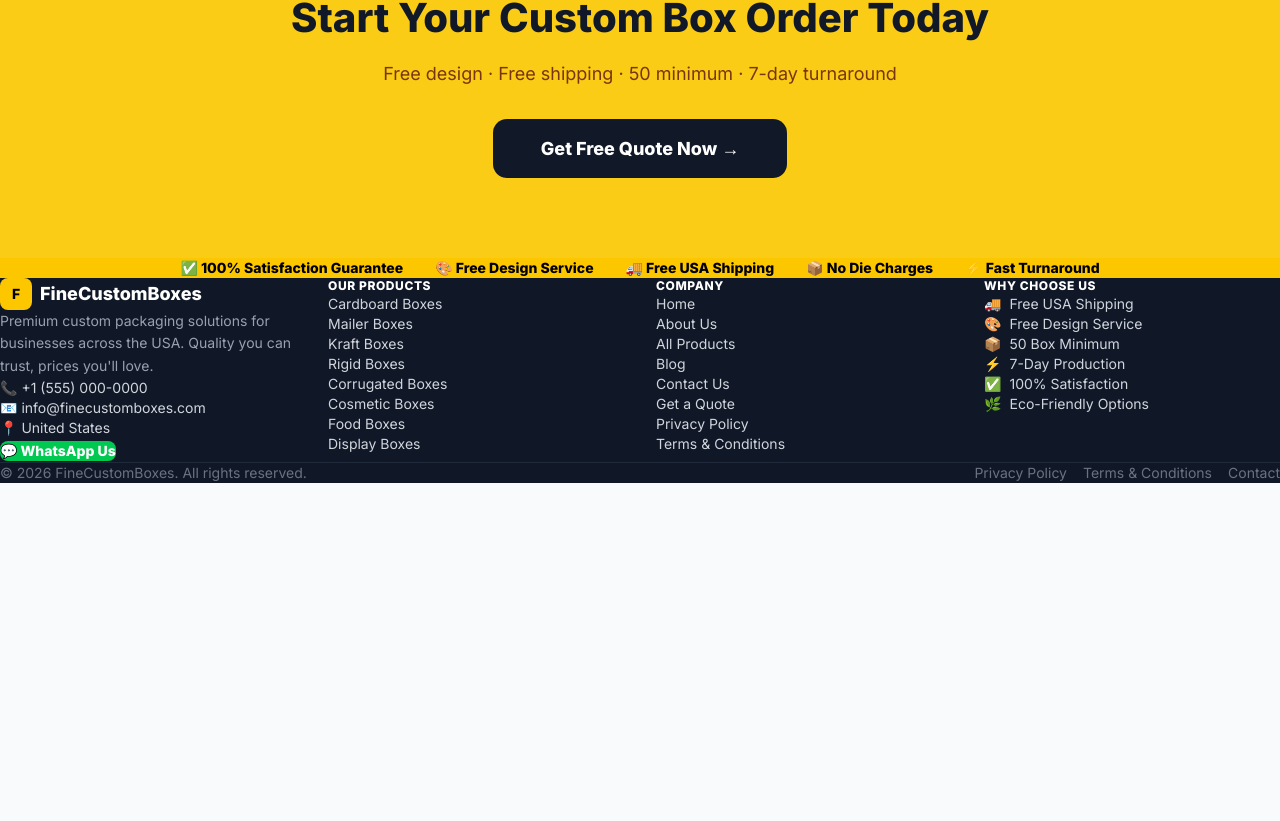
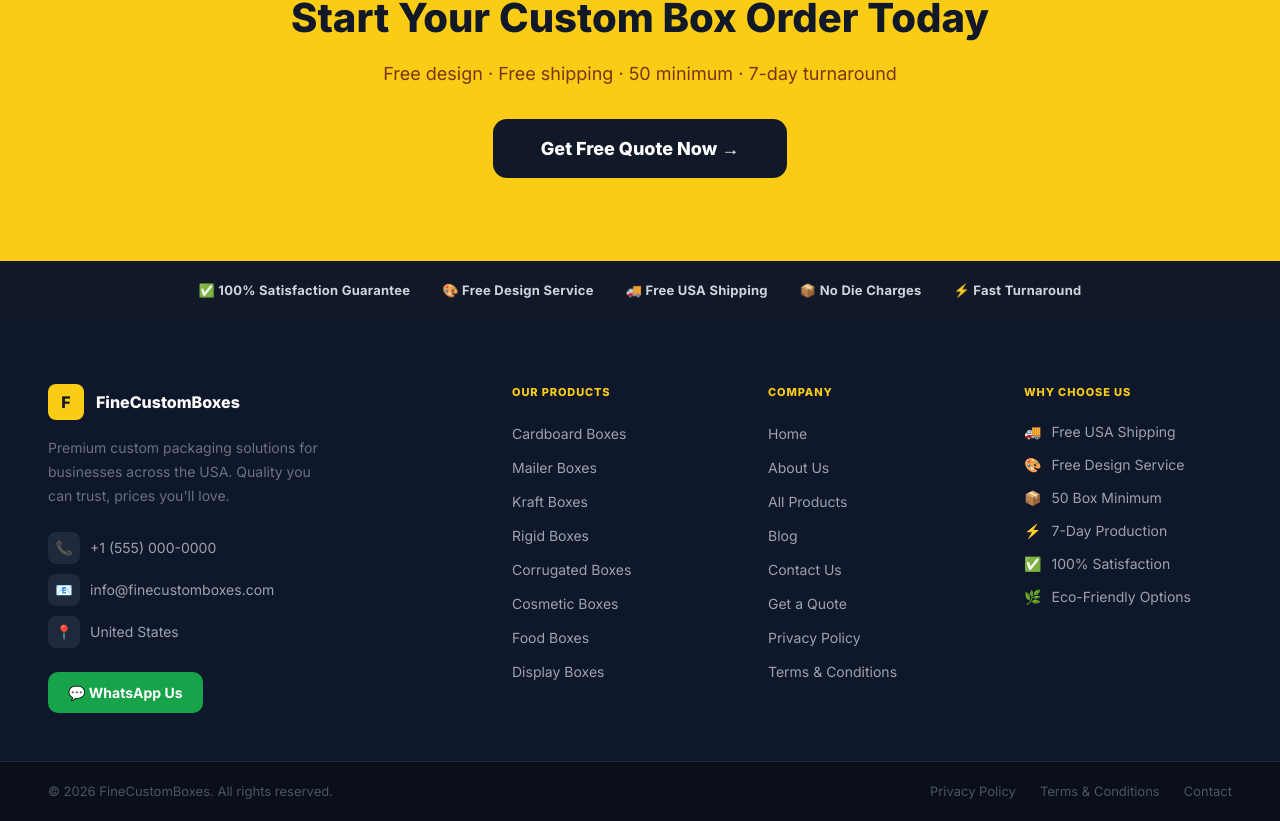
Before and after one commit to xohaibhsn/finecustomboxes, a Next.js app: page / in a window 1280 px wide. Shown: the part 5158-5979 px from the top of the page. Before the commit the page ends 5641 px from the top, so only its background shows below. Built offline with nearby package versions, Linux system fonts and the light colour scheme; no server answers; the database is empty.

Commit message:
footer professional redesign inline styles spacing
Co-authored-by: Cursor <cursoragent@cursor.com>

```diff
--- a/components/Footer.tsx
+++ b/components/Footer.tsx
@@ -3,44 +3,69 @@ import { useSettings } from '../hooks/useSettings';
 
 export default function Footer() {
   const { settings } = useSettings();
+
   return (
-    <footer className="bg-gray-900 text-gray-300">
+    <footer>
       {/* Trust Strip */}
-      <div className="bg-yellow-400 py-3 px-4">
-        <div className="max-w-7xl mx-auto flex flex-wrap justify-center gap-8 text-black text-sm font-black">
-          {['✅ 100% Satisfaction Guarantee', '🎨 Free Design Service', '🚚 Free USA Shipping', '📦 No Die Charges', '⚡ Fast Turnaround'].map((t) => (
-            <span key={t}>{t}</span>
+      <div style={{ background: '#111827', borderTop: '3px solid #facc15', padding: '20px 0' }}>
+        <div style={{ maxWidth: '1280px', margin: '0 auto', padding: '0 48px' }}>
+          <div style={{ display: 'flex', flexWrap: 'wrap', justifyContent: 'center', gap: '32px' }}>
+            {['✅ 100% Satisfaction Guarantee', '🎨 Free Design Service', '🚚 Free USA Shipping', '📦 No Die Charges', '⚡ Fast Turnaround'].map(t => (
+              <span key={t} style={{ fontSize: '13px', fontWeight: 700, color: '#d1d5db', letterSpacing: '0.02em' }}>{t}</span>
             ))}
           </div>
         </div>
+      </div>
 
-      <div className="max-w-7xl mx-auto px-4 py-12 grid grid-cols-1 md:grid-cols-4 gap-8">
-        {/* Brand */}
+      {/* Main Footer */}
+      <div style={{ background: '#0f172a', padding: '64px 0 48px 0' }}>
+        <div style={{ maxWidth: '1280px', margin: '0 auto', padding: '0 48px' }}>
+          <div style={{ display: 'grid', gridTemplateColumns: '2fr 1fr 1fr 1fr', gap: '48px' }}>
+
+            {/* Brand Column */}
             <div>
-          <div className="flex items-center gap-2 mb-4">
-            <div className="w-8 h-8 bg-yellow-400 rounded-lg flex items-center justify-center">
-              <span className="text-black font-black text-sm">F</span>
+              <div style={{ display: 'flex', alignItems: 'center', gap: '12px', marginBottom: '16px' }}>
+                {settings.logo_url ? (
+                  <img src={settings.logo_url} alt="FineCustomBoxes" style={{ height: '36px', width: 'auto' }} />
+                ) : (
+                  <div style={{ width: '36px', height: '36px', background: '#facc15', borderRadius: '8px', display: 'flex', alignItems: 'center', justifyContent: 'center', fontWeight: 900, fontSize: '16px', color: '#111827', flexShrink: 0 }}>F</div>
+                )}
+                <span style={{ fontWeight: 900, fontSize: '16px', color: 'white' }}>FineCustomBoxes</span>
               </div>
-            <span className="text-white font-black text-lg">FineCustomBoxes</span>
-          </div>
-          <p className="text-sm text-gray-400 leading-relaxed mb-4">
+              <p style={{ fontSize: '14px', color: '#6b7280', lineHeight: 1.7, margin: '0 0 24px 0', maxWidth: '280px' }}>
                 Premium custom packaging solutions for businesses across the USA. Quality you can trust, prices you'll love.
               </p>
-          <div className="space-y-2 text-sm">
-            <div><a href={`tel:${settings.phone}`} className="hover:text-yellow-400 transition">📞 {settings.phone}</a></div>
-            <div><a href={`mailto:${settings.email}`} className="hover:text-yellow-400 transition">📧 {settings.email}</a></div>
-            <div><span>📍 {settings.address}</span></div>
+              <div style={{ display: 'flex', flexDirection: 'column', gap: '10px', marginBottom: '24px' }}>
+                <a href={`tel:${settings.phone || '+15550000000'}`} style={{ display: 'flex', alignItems: 'center', gap: '10px', color: '#9ca3af', fontSize: '14px', textDecoration: 'none', transition: 'color 0.2s' }}
+                  onMouseEnter={e => (e.currentTarget as HTMLAnchorElement).style.color = '#facc15'}
+                  onMouseLeave={e => (e.currentTarget as HTMLAnchorElement).style.color = '#9ca3af'}>
+                  <span style={{ width: '32px', height: '32px', background: '#1e293b', borderRadius: '8px', display: 'flex', alignItems: 'center', justifyContent: 'center', fontSize: '14px', flexShrink: 0 }}>📞</span>
+                  {settings.phone || '+1 (555) 000-0000'}
+                </a>
+                <a href={`mailto:${settings.email || 'info@finecustomboxes.com'}`} style={{ display: 'flex', alignItems: 'center', gap: '10px', color: '#9ca3af', fontSize: '14px', textDecoration: 'none', transition: 'color 0.2s' }}
+                  onMouseEnter={e => (e.currentTarget as HTMLAnchorElement).style.color = '#facc15'}
+                  onMouseLeave={e => (e.currentTarget as HTMLAnchorElement).style.color = '#9ca3af'}>
+                  <span style={{ width: '32px', height: '32px', background: '#1e293b', borderRadius: '8px', display: 'flex', alignItems: 'center', justifyContent: 'center', fontSize: '14px', flexShrink: 0 }}>📧</span>
+                  {settings.email || 'info@finecustomboxes.com'}
+                </a>
+                <div style={{ display: 'flex', alignItems: 'center', gap: '10px', color: '#9ca3af', fontSize: '14px' }}>
+                  <span style={{ width: '32px', height: '32px', background: '#1e293b', borderRadius: '8px', display: 'flex', alignItems: 'center', justifyContent: 'center', fontSize: '14px', flexShrink: 0 }}>📍</span>
+                  {settings.address || 'United States'}
                 </div>
-          <a href={`https://wa.me/${settings.whatsapp}`} target="_blank" rel="noopener noreferrer"
-            className="mt-4 inline-flex items-center gap-2 bg-green-500 text-white px-4 py-2 rounded-lg text-sm font-black hover:bg-green-600 transition">
+              </div>
+              <a href={`https://wa.me/${settings.whatsapp || '15550000000'}?text=Hi%2C%20I%27m%20interested%20in%20custom%20packaging.`}
+                target="_blank" rel="noopener noreferrer"
+                style={{ display: 'inline-flex', alignItems: 'center', gap: '8px', background: '#16a34a', color: 'white', padding: '10px 20px', borderRadius: '10px', fontSize: '14px', fontWeight: 700, textDecoration: 'none', transition: 'background 0.2s' }}
+                onMouseEnter={e => (e.currentTarget as HTMLAnchorElement).style.background = '#15803d'}
+                onMouseLeave={e => (e.currentTarget as HTMLAnchorElement).style.background = '#16a34a'}>
                 💬 WhatsApp Us
               </a>
             </div>
 
             {/* Products */}
             <div>
-          <h3 className="text-white font-black mb-4 uppercase text-xs tracking-wider">Our Products</h3>
-          <ul className="space-y-2 text-sm">
+              <h3 style={{ fontSize: '11px', fontWeight: 900, color: '#facc15', textTransform: 'uppercase', letterSpacing: '0.08em', margin: '0 0 20px 0' }}>Our Products</h3>
+              <ul style={{ listStyle: 'none', padding: 0, margin: 0, display: 'flex', flexDirection: 'column', gap: '10px' }}>
                 {[
                   { name: 'Cardboard Boxes', slug: 'cardboard-boxes' },
                   { name: 'Mailer Boxes', slug: 'mailer-boxes' },
@@ -50,16 +75,22 @@ export default function Footer() {
                   { name: 'Cosmetic Boxes', slug: 'cosmetic-boxes' },
                   { name: 'Food Boxes', slug: 'food-boxes' },
                   { name: 'Display Boxes', slug: 'display-boxes' },
-            ].map((p) => (
-              <li key={p.slug}><Link href={`/products/${p.slug}`} className="hover:text-yellow-400 transition">{p.name}</Link></li>
+                ].map(p => (
+                  <li key={p.slug}>
+                    <Link href={`/products/${p.slug}`} style={{ color: '#9ca3af', fontSize: '14px', textDecoration: 'none', transition: 'color 0.2s' }}
+                      onMouseEnter={e => (e.currentTarget as HTMLAnchorElement).style.color = '#facc15'}
+                      onMouseLeave={e => (e.currentTarget as HTMLAnchorElement).style.color = '#9ca3af'}>
+                      {p.name}
+                    </Link>
+                  </li>
                 ))}
               </ul>
             </div>
 
             {/* Company */}
             <div>
-          <h3 className="text-white font-black mb-4 uppercase text-xs tracking-wider">Company</h3>
-          <ul className="space-y-2 text-sm">
+              <h3 style={{ fontSize: '11px', fontWeight: 900, color: '#facc15', textTransform: 'uppercase', letterSpacing: '0.08em', margin: '0 0 20px 0' }}>Company</h3>
+              <ul style={{ listStyle: 'none', padding: 0, margin: 0, display: 'flex', flexDirection: 'column', gap: '10px' }}>
                 {[
                   { name: 'Home', href: '/' },
                   { name: 'About Us', href: '/about' },
@@ -69,16 +100,22 @@ export default function Footer() {
                   { name: 'Get a Quote', href: '/quote' },
                   { name: 'Privacy Policy', href: '/privacy-policy' },
                   { name: 'Terms & Conditions', href: '/terms' },
-            ].map((l) => (
-              <li key={l.href}><Link href={l.href} className="hover:text-yellow-400 transition">{l.name}</Link></li>
+                ].map(l => (
+                  <li key={l.href}>
+                    <Link href={l.href} style={{ color: '#9ca3af', fontSize: '14px', textDecoration: 'none', transition: 'color 0.2s' }}
+                      onMouseEnter={e => (e.currentTarget as HTMLAnchorElement).style.color = '#facc15'}
+                      onMouseLeave={e => (e.currentTarget as HTMLAnchorElement).style.color = '#9ca3af'}>
+                      {l.name}
+                    </Link>
+                  </li>
                 ))}
               </ul>
             </div>
 
-        {/* Why Us */}
+            {/* Why Choose Us */}
             <div>
-          <h3 className="text-white font-black mb-4 uppercase text-xs tracking-wider">Why Choose Us</h3>
-          <ul className="space-y-3 text-sm">
+              <h3 style={{ fontSize: '11px', fontWeight: 900, color: '#facc15', textTransform: 'uppercase', letterSpacing: '0.08em', margin: '0 0 20px 0' }}>Why Choose Us</h3>
+              <ul style={{ listStyle: 'none', padding: 0, margin: 0, display: 'flex', flexDirection: 'column', gap: '12px' }}>
                 {[
                   { icon: '🚚', text: 'Free USA Shipping' },
                   { icon: '🎨', text: 'Free Design Service' },
@@ -86,23 +123,31 @@ export default function Footer() {
                   { icon: '⚡', text: '7-Day Production' },
                   { icon: '✅', text: '100% Satisfaction' },
                   { icon: '🌿', text: 'Eco-Friendly Options' },
-            ].map((i) => (
-              <li key={i.text} className="flex items-center gap-2 hover:text-yellow-400 transition">
-                <span>{i.icon}</span><span>{i.text}</span>
+                ].map(i => (
+                  <li key={i.text} style={{ display: 'flex', alignItems: 'center', gap: '10px', color: '#9ca3af', fontSize: '14px' }}>
+                    <span>{i.icon}</span>
+                    <span>{i.text}</span>
                   </li>
                 ))}
               </ul>
             </div>
+
+          </div>
+        </div>
       </div>
 
       {/* Bottom Bar */}
-      <div className="border-t border-gray-800 py-4 px-4">
-        <div className="max-w-7xl mx-auto flex flex-col md:flex-row items-center justify-between gap-3 text-sm text-gray-500">
-          <span>© {new Date().getFullYear()} FineCustomBoxes. All rights reserved.</span>
-          <div className="flex gap-4">
-            <Link href="/privacy-policy" className="hover:text-yellow-400 transition">Privacy Policy</Link>
-            <Link href="/terms" className="hover:text-yellow-400 transition">Terms & Conditions</Link>
-            <Link href="/contact" className="hover:text-yellow-400 transition">Contact</Link>
+      <div style={{ background: '#0a0f1a', borderTop: '1px solid #1e293b', padding: '20px 0' }}>
+        <div style={{ maxWidth: '1280px', margin: '0 auto', padding: '0 48px', display: 'flex', alignItems: 'center', justifyContent: 'space-between', flexWrap: 'wrap', gap: '12px' }}>
+          <span style={{ fontSize: '13px', color: '#4b5563' }}>© {new Date().getFullYear()} FineCustomBoxes. All rights reserved.</span>
+          <div style={{ display: 'flex', gap: '24px' }}>
+            {[{ name: 'Privacy Policy', href: '/privacy-policy' }, { name: 'Terms & Conditions', href: '/terms' }, { name: 'Contact', href: '/contact' }].map(l => (
+              <Link key={l.href} href={l.href} style={{ fontSize: '13px', color: '#4b5563', textDecoration: 'none', transition: 'color 0.2s' }}
+                onMouseEnter={e => (e.currentTarget as HTMLAnchorElement).style.color = '#facc15'}
+                onMouseLeave={e => (e.currentTarget as HTMLAnchorElement).style.color = '#4b5563'}>
+                {l.name}
+              </Link>
+            ))}
           </div>
         </div>
       </div>
```
Lines whose indentation alone changed are shown as unchanged.
